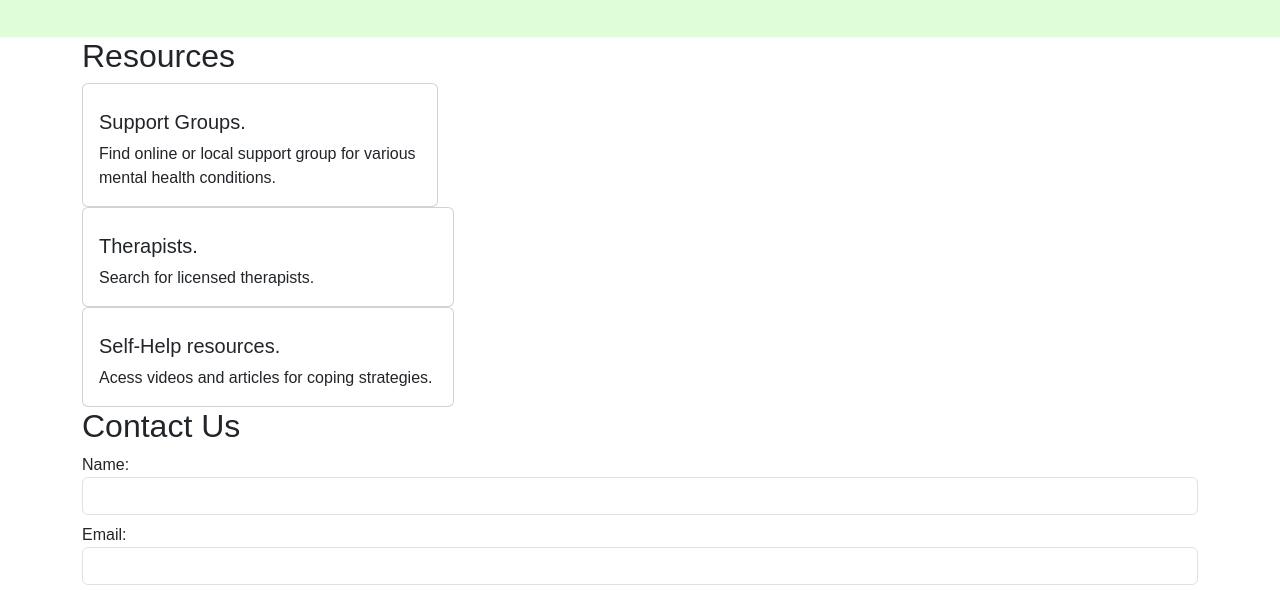
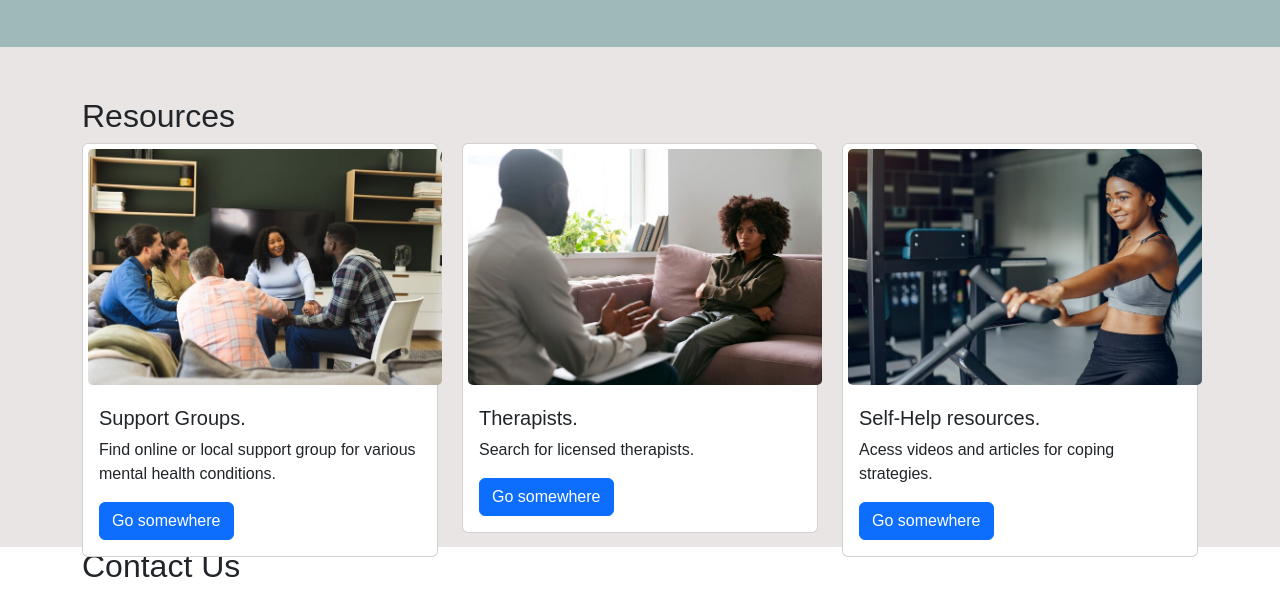
Before and after one commit to mwendwavickie/mentalhealthwebsite, a plain HTML site: page index.html in a window 1280 px wide. Shown: the part 863-1453 px from the top of the page. Drawn offline with nearby package versions, Linux system fonts and the light colour scheme.

Commit message:
Adding styles and images to the resources cards

```diff
--- a/index.html
+++ b/index.html
@@ -5,7 +5,7 @@
     <meta name="viewport" content="width=device-width, initial-scale=1.0">
     <link rel="stylesheet" href="style.css">
     <link href="https://cdn.jsdelivr.net/npm/bootstrap@5.3.3/dist/css/bootstrap.min.css" rel="stylesheet" integrity="sha384-QWTKZyjpPEjISv5WaRU9OFeRpok6YctnYmDr5pNlyT2bRjXh0JMhjY6hW+ALEwIH" crossorigin="anonymous">
-    <link rel="stylesheet" href="https://cdn.jsdelivr.net/npm/@fortawesome/fontawesome-free@6.4.2/css/fontawesome.min.css" integrity="sha384-BY+fdrpOd3gfeRvTSMT+VUZmA728cfF9Z2G42xpaRkUGu2i3DyzpTURDo5A6CaLK" crossorigin="anonymous">
+    <link rel="stylesheet" href="path/to/font-awesome/css/font-awesome.min.css">
 
     <title>FREE MINDS</title>
 </head>
@@ -81,32 +81,35 @@
     <section id="resources" class="resources">
         <div class="container">
             <h2>Resources</h2>
-            <div class="row ">
-                <div class="col-4">
+            <div class="row mb-5">
+                <div class="col-lg-4">
                     <div class="card">
-                        <img src="" class="card-img-top" alt="">
+                        <img src="diverse-group-friends-female-therapist-with-tablet-group-therapy-session_13339-343240.jpg" class="card-img-top" alt="support group"width="auto">
                         <div class="card-body">
                             <h5 class="card-title">Support Groups.</h5>
                             <p class="card-text">Find online or local support group for various mental health conditions.</p>
+                            <a href="#" class="btn btn-primary">Go somewhere</a>
+
                         </div>
                     </div>
                 </div>
-            </div>
-            <div class="col-4">
+                <div class="col-lg-4">
                 <div class="card">
-                    <img src="" class="card-img-top" alt="">
+                    <img src="person-sharing-feelings-emotions-therapy-session_23-2151074000.jpg" class="card-img-top" alt="therapy session">
                     <div class="card-body">
                         <h5 class="card-title">Therapists.</h5>
                         <p class="card-text">Search for licensed therapists.</p>
+                        <a href="#" class="btn btn-primary">Go somewhere</a>
                     </div>
                 </div>
             </div>
-            <div class="col-4">
+            <div class="col-lg-4">
                 <div class="card">
-                    <img src="" class="card-img-top" alt="">
+                    <img src="beautiful-black-girl-is-engaged-gym_1157-24008.jpg" class="card-img-top" alt="working out">
                     <div class="card-body">
                         <h5 class="card-title">Self-Help resources.</h5>
                         <p class="card-text">Acess videos and articles for coping strategies.</p>
+                        <a href="#" class="btn btn-primary">Go somewhere</a>
                     </div>
                 </div>
             </div>
--- a/style.css
+++ b/style.css
@@ -39,8 +39,16 @@ img{
 }
 /*About us section*/
 #about {
-    background-color: #dffdd7;
+    background-color: #9fb9b8;
     padding-top: 100px;
     padding-bottom: 50px;
-    margin-top 10px;
+    margin-top:10px;
 }
+#resources {
+    background-color: #eae5e5;
+    background-size:cover;
+    background-position: center;
+    height: 500px;
+    padding-top: 50px;
+    padding-bottom: 100px;
+}
```
Also changed, not shown: beautiful-black-girl-is-engaged-gym_1157-24008.jpg (added), diverse-group-friends-female-therapist-with-tablet-group-therapy-session_13339-343240.jpg (added), person-sharing-feelings-emotions-therapy-session_23-2151074000.jpg (added), photo-1499728603263-13726abce5fd.jpeg (added), photo-1528716321680-815a8cdb8cbe.avif (added).
